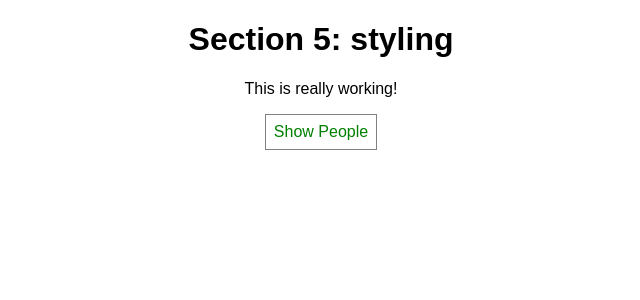
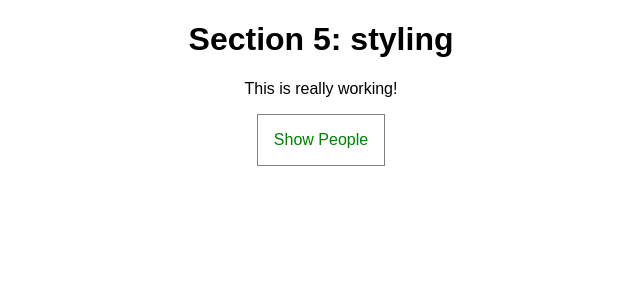
Before and after one commit to tetianakh/react-redux-udemy, a React app in the folder section5/: page / in a window 1280 px wide. Shown: the top 300 px of the page, without its empty margins (319-959 px from the left). Built offline with nearby package versions, Linux system fonts and the light colour scheme.

Commit message:
Section 5, lecture 67: css modules: hover

```diff
--- a/section5/src/App.css
+++ b/section5/src/App.css
@@ -9,3 +9,26 @@
 .bold {
   font-weight: bold;
 }
+
+.App button {
+  border: 1px solid grey;
+  padding: 16px;
+  background-color: white;
+  font: inherit;
+  color: green;
+  cursor: pointer;
+}
+
+.App button:hover {
+  background-color: lightgreen;
+  color: black;
+}
+
+.App button.Red {
+  color: red;
+}
+
+.App button.Red:hover {
+  color: black;
+  background-color: salmon;
+}
--- a/section5/src/App.js
+++ b/section5/src/App.js
@@ -20,6 +20,7 @@ class App extends Component {
     this.setState({showPeople: !doesShow});
   }
 
+
   deletePersonHandler = (personIndex) => {
     const people = [...this.state.people];
     people.splice(personIndex, 1);
@@ -36,16 +37,9 @@ class App extends Component {
   }
 
   render() {
-    const style = {
-      backgroundColor: 'white',
-      font: 'inherit',
-      border: '1px solid grey',
-      padding: '8px',
-      cursor: 'pointer',
-      color: 'green',
-    };
+    let buttonClass = '';
+    let people = null;
 
-    let people = null;
     if (this.state.showPeople) {
       people = (
         <div>{
@@ -59,8 +53,7 @@ class App extends Component {
             }
           )
         }</div>);
-
-        style.color = 'red';
+        buttonClass = classes.Red;
     }
 
     const assignedClasses = []
@@ -75,7 +68,7 @@ class App extends Component {
       <div className={classes.App}>
         <h1>Section 5: styling</h1>
         <p className={assignedClasses.join(' ')}>This is really working!</p>
-        <button style={style}
+        <button className={buttonClass}
           onClick={this.showPeopleHandler}>{this.state.showPeople ? "Hide" : "Show"} People</button>
         {people}
       </div>
```
